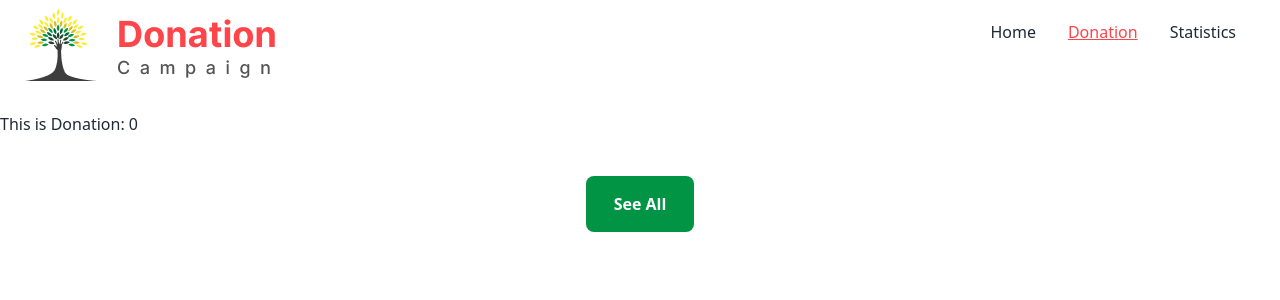
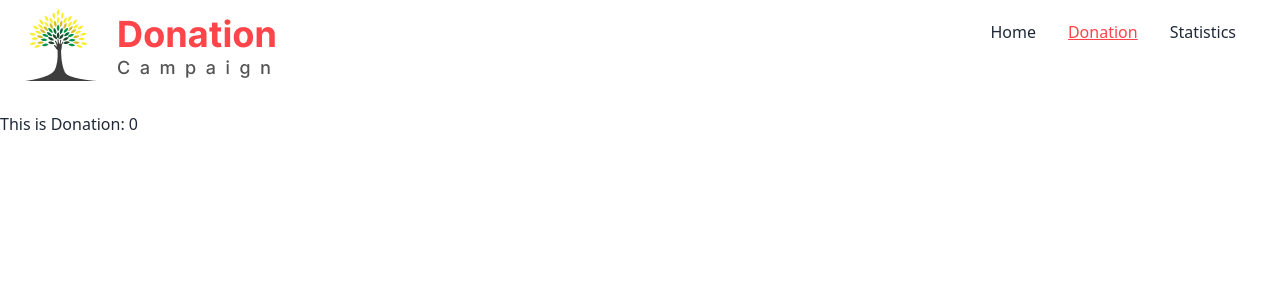
Before and after one commit to nayan5572/assignment-8-client, a React (Vite) app: page /donation in a window 1280 px wide. Shown: the top 300 px of the page. Built offline with nearby package versions, Linux system fonts and the light colour scheme.

Commit message:
create and logic build see all button

```diff
--- a/src/components/Donation/Donation.jsx
+++ b/src/components/Donation/Donation.jsx
@@ -26,19 +26,19 @@ const Donation = () => {
         }
     }, [donation]);
 
+    // Button Condition
+    const showSeeAllButton = dataLength < item.length && item.length >= 4;
     return (
         <div>
             <h2>This is Donation: {item.length}</h2>
             <div className="grid grid-cols-2 gap-x-5">
-                {
-                    item.slice(0, dataLength).map(product => <Applied key={product.id} product={product}></Applied>)
-                }
+                {item.slice(0, dataLength).map(product => <Applied key={product.id} product={product} />)}
             </div>
-            <div className="mt-10 mb-4 text-center">
-                <div className={dataLength === item.length && 'hidden'}>
-                    <button onClick={() => setDataLength(dataLength.length)} className="bg-[#009444] py-4 px-7 rounded-lg font-semibold text-white">See All</button>
+            {showSeeAllButton ? (
+                <div className="mt-10 mb-4 text-center">
+                    <button onClick={() => setDataLength(item.length)} className="bg-[#009444] py-4 px-7 rounded-lg font-semibold text-white">See All</button>
                 </div>
-            </div>
+            ) : null}
         </div>
     );
 };
--- a/src/index.css
+++ b/src/index.css
@@ -2,7 +2,7 @@
 @tailwind components;
 @tailwind utilities;
 
-
+ /* this css is for navbar active color  */
 .active{
     color: #FF444A;
     text-decoration: underline;
```
